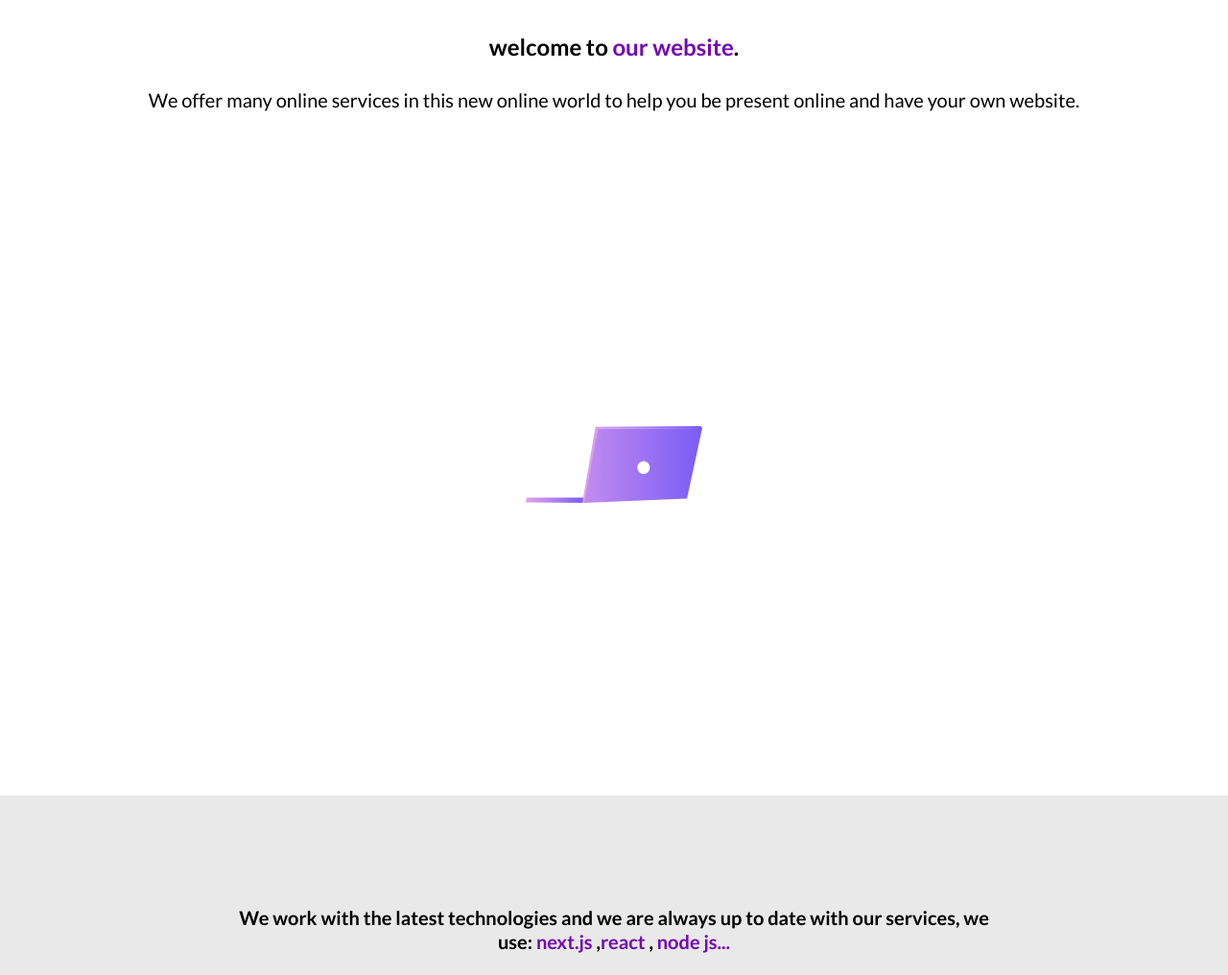
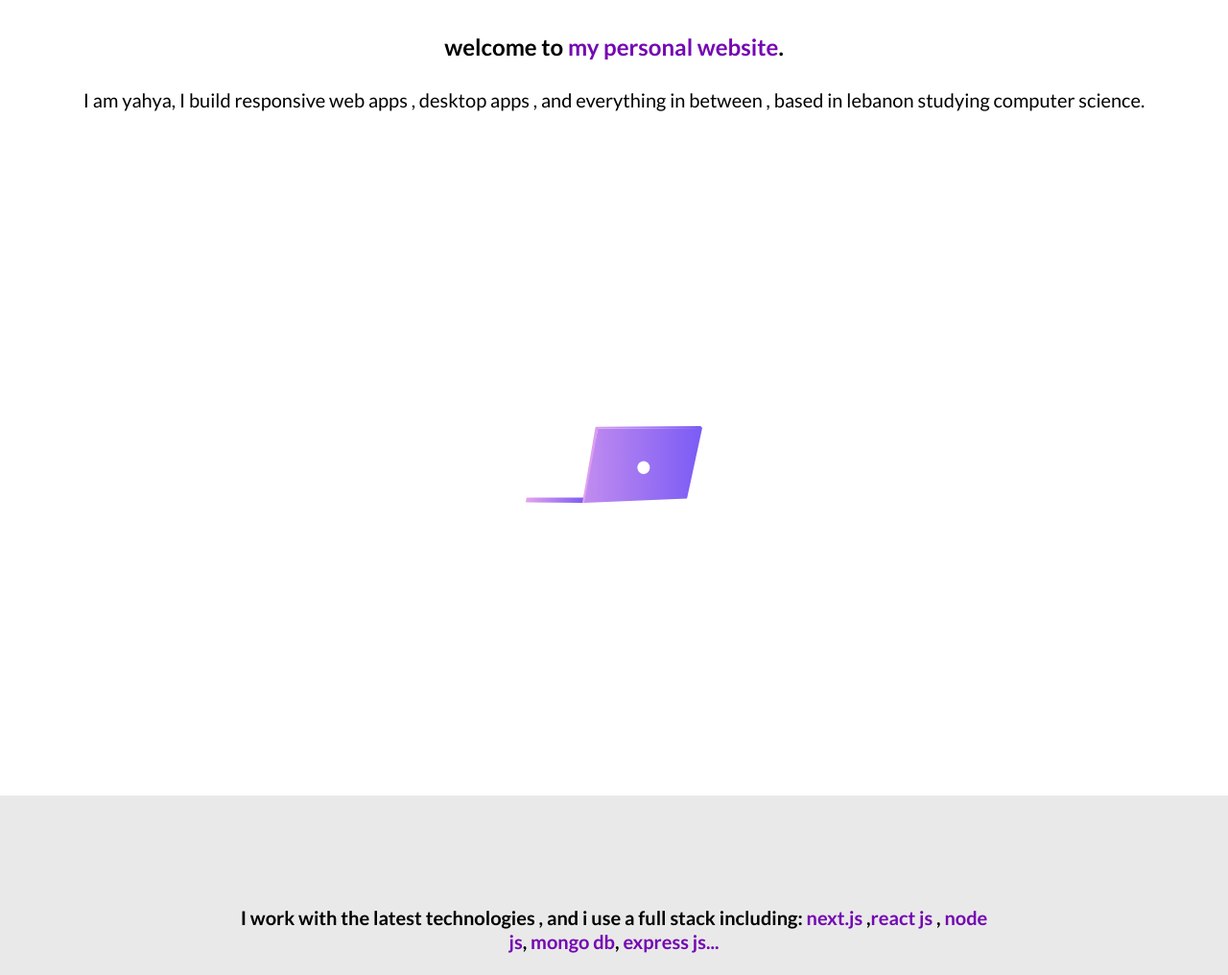
Before and after one commit to yahyaabh/portfolio, a plain HTML site: page index.html in a window 1280 px wide. Shown: the part 102-1118 px from the top of the page at 96% size. Drawn offline with nearby package versions, Linux system fonts and the light colour scheme.

Commit message:
personal info changed

```diff
--- a/index.html
+++ b/index.html
@@ -56,10 +56,9 @@
       </nav>
 
       <div class="about-me" id="about-me">
-        <h2 class="hs">welcome to <span class="purple">our website</span>.</h2>
+        <h2 class="hs">welcome to <span class="purple">my personal website</span>.</h2>
         <p id="info">
-          We offer many online services in this new online world to help you be
-          present online and have your own website.
+          I am yahya, I build responsive web apps , desktop apps , and everything in between , based in lebanon studying computer science.
         </p>
 
         <figure class="about-me-img">
@@ -71,13 +70,14 @@
       <div class="container">
         <div class="row">
           <h2 class="languages-text hs">
-            We work with the latest technologies and we are always up to date
-            with our services, we use:
+            I work with the latest technologies , and i use a full stack including:
             <span class="purple">next.js</span> ,<span class="purple"
-              >react</span
+              >react js</span
             >
             ,
-            <span class="purple">node js...</span>
+            <span class="purple">node js</span>,
+            <span class="purple">mongo db</span>,
+            <span class="purple">express js...</span>
           </h2>
           <div class="table">
             <img class="language-img" src="react-2.svg" />
@@ -92,7 +92,7 @@
     <section id="projects">
       <div class="projects-container" id="projects-box">
         <div class="projects-row">
-          <h2 class="title hs">our projects</h2>
+          <h2 class="title hs">my projects</h2>
           <ul class="project-list">
             <li class="project">
               <div>
```
